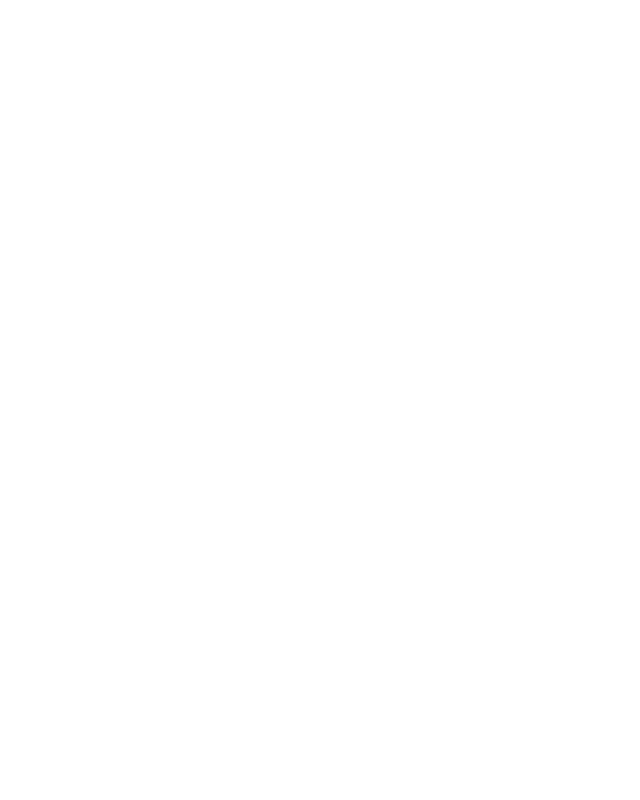
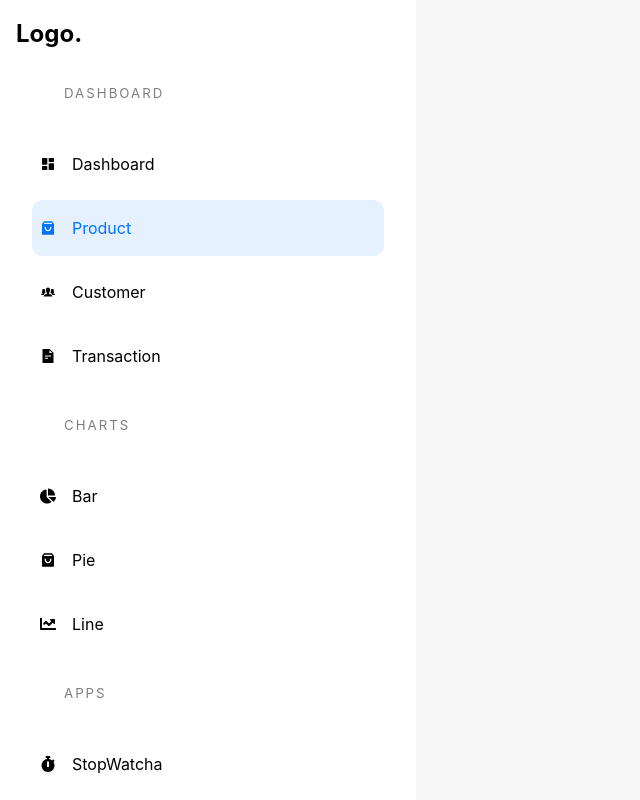
Before and after one commit to abdulmanan-ali/e-commerce, a React (Vite) app: page /admin/product in a window 1280 px wide. Before the commit this address had no page. Shown: the whole page, without its empty margins (0-640 px from the left). Built offline with nearby package versions, Linux system fonts and the light colour scheme.

Commit message:
new commit

```diff
--- a/package.json
+++ b/package.json
@@ -13,6 +13,7 @@
     "@types/react-router-dom": "^5.3.3",
     "react": "^18.3.1",
     "react-dom": "^18.3.1",
+    "react-icons": "^5.3.0",
     "react-router-dom": "^6.26.1"
   },
   "devDependencies": {
@@ -24,6 +25,7 @@
     "eslint-plugin-react-hooks": "^5.1.0-rc.0",
     "eslint-plugin-react-refresh": "^0.4.9",
     "globals": "^15.9.0",
+    "sass-embedded": "^1.78.0",
     "typescript": "^5.5.3",
     "typescript-eslint": "^8.0.1",
     "vite": "^5.4.1"
--- a/src/App.tsx
+++ b/src/App.tsx
@@ -11,6 +11,21 @@
         <Suspense fallback={<Loader />}>
           <Routes>
             <Route path="/admin/dashboard" element={<Dashboard />} />
+            <Route path="/admin/product" element={<Dashboard />} />
+            <Route path="/admin/customer" element={<Dashboard />} />
+            <Route path="/admin/transaction" element={<Dashboard />} />
+
+            {/* Charts */}
+
+            <Route path="/admin/chart/bar" element={<Dashboard />} />
+            <Route path="/admin/chart/pie" element={<Dashboard />} />
+            <Route path="/admin/chart/line" element={<Dashboard />} />
+
+            {/* Apps */}
+
+            <Route path="/admin/app/stopwatch" element={<Dashboard />} />
+            <Route path="/admin/app/coupon" element={<Dashboard />} />
+            <Route path="/admin/app/toss" element={<Dashboard />} />
           </Routes>
         </Suspense>
       </Router>
--- a/src/components/AdminSidebar.tsx
+++ b/src/components/AdminSidebar.tsx
@@ -1,15 +1,142 @@
+import { useLocation, Link, Location } from "react-router-dom";
+import { IconType } from "react-icons";
+import { AiFillFileText } from "react-icons/ai";
+import {
+  // FaChartBar,
+  FaChartLine,
+  FaChartPie,
+  FaGamepad,
+  FaStopwatch,
+} from "react-icons/fa";
+// import { HiMenuAlt4 } from "react-icons/hi";
+import { IoIosPeople } from "react-icons/io";
+import {
+  RiCoupon3Fill,
+  RiDashboardFill,
+  RiShoppingBag3Fill,
+} from "react-icons/ri";
+
 const AdminSidebar = () => {
+  const location = useLocation();
   return (
-    <div className="adminContainer">
-      <ul>
-        <li>
-          1
-        </li>
-      </ul>
-    </div>
-  )
+    <>
+      <aside>
+        <h2>Logo.</h2>
+        <DivOne location={location} />
+        <DivTwo location={location} />
+        <DivThree location={location} />
+      </aside>
+    </>
+  );
+};
+
+const DivOne = ({ location }: { location: Location }) => (
+  <div>
+    <h5>Dashboard</h5>
+    <ul>
+      <Li
+        url="/admin/dashboard"
+        text="Dashboard"
+        Icon={RiDashboardFill}
+        location={location}
+      />
+      <Li
+        url="/admin/product"
+        text="Product"
+        Icon={RiShoppingBag3Fill}
+        location={location}
+      />
+      <Li
+        url="/admin/customer"
+        text="Customer"
+        Icon={IoIosPeople}
+        location={location}
+      />
+      <Li
+        url="/admin/transaction"
+        text="Transaction"
+        Icon={AiFillFileText}
+        location={location}
+      />
+    </ul>
+  </div>
+);
+const DivTwo = ({ location }: { location: Location }) => (
+  <div>
+    <h5>Charts</h5>
+    <ul>
+      <Li
+        url="/admin/chart/bar"
+        text="Bar"
+        Icon={FaChartPie}
+        location={location}
+      />
+      <Li
+        url="/admin/chart/pie"
+        text="Pie"
+        Icon={RiShoppingBag3Fill}
+        location={location}
+      />
+      <Li
+        url="/admin/chart/line"
+        text="Line"
+        Icon={FaChartLine}
+        location={location}
+      />
+    </ul>
+  </div>
+);
+const DivThree = ({ location }: { location: Location }) => (
+  <div>
+    <h5>Apps</h5>
+    <ul>
+      <Li
+        url="/admin/app/stopwatch"
+        text="StopWatcha"
+        Icon={FaStopwatch}
+        location={location}
+      />
+      <Li
+        url="/admin/app/coupon"
+        text="Coupon"
+        Icon={RiCoupon3Fill}
+        location={location}
+      />
+      <Li
+        url="/admin/app/toss"
+        text="Toss"
+        Icon={FaGamepad}
+        location={location}
+      />
+    </ul>
+  </div>
+);
+
+interface LiProps {
+  url: string;
+  text: string;
+  location: Location;
+  Icon: IconType;
 }
 
+const Li = ({ url, location, text, Icon }: LiProps) => (
+  <li
+    style={{
+      backgroundColor: location.pathname.includes(url)
+        ? "rgba(0, 115, 255, 0.1)"
+        : "white",
+    }}
+  >
+    <Link
+      to={url}
+      style={{
+        color: location.pathname.includes(url) ? "rgba(0,115,255" : "black",
+      }}
+    >
+      <Icon />
+      {text}
+    </Link>
+  </li>
+);
 
-
-export default AdminSidebar
+export default AdminSidebar;
--- a/src/index.css
+++ /dev/null
@@ -1,6 +0,0 @@
-:root {
-  font-family: Inter, system-ui, Avenir, Helvetica, Arial, sans-serif;
-  line-height: 1.5;
-  font-weight: 400;
-
-}
--- a/src/main.tsx
+++ b/src/main.tsx
@@ -1,7 +1,7 @@
 import { StrictMode } from 'react'
 import { createRoot } from 'react-dom/client'
 import App from './App.tsx'
-import './index.css'
+import './styles/app.scss'
 
 createRoot(document.getElementById('root')!).render(
   <StrictMode>
--- a/src/pages/Dashboard.tsx
+++ b/src/pages/Dashboard.tsx
@@ -3,7 +3,7 @@
 
 const Dashboard = () => {
   return (
-    <div>
+    <div className="admin-container">
         <AdminSidebar />
     </div>
   )
--- a/src/styles/_mixin.scss
+++ b/src/styles/_mixin.scss
@@ -4,9 +4,16 @@
     text-transform: $case;
 }
 
-@mixin grid ($col: 1fr, $gap: 1 rem, $row: unset) {
+@mixin grid($col: 1fr, $gap: 1rem) {
     display: grid;
-    grid-column: $col;
-    grid-row: $row;
+    grid-template-columns: $col;
     gap: $gap;
 }
+
+@mixin flex($dir: row, $justifyContent: center, $alignItems: center, $gap: 1rem) {
+    display: flex;
+    flex-direction: $dir;
+    justify-content: $justifyContent;
+    align-items: $alignItems;
+    gap: $gap;
+}
--- a/src/styles/app.scss
+++ b/src/styles/app.scss
@@ -0,0 +1,64 @@
+@import "mixin";
+
+:root {
+    font-family: Inter, system-ui, Avenir, Helvetica, Arial, sans-serif;
+    line-height: 1.5;
+    font-weight: 400;
+}
+
+* {
+    margin: 0;
+    padding: 0;
+    box-sizing: border-box;
+}
+
+a {
+    text-decoration: none;
+    color: black;
+}
+
+li {
+    list-style: none;
+}
+
+.admin-container {
+    @include grid(1fr 2fr, 2rem);
+    height: 100vh;
+    background-color: rgb(247, 247, 247);
+
+    >aside {
+        width: 100%;
+        background-color: white;
+        padding: 1rem;
+        overflow-y: auto;
+        z-index: 10;
+
+        &::-webkit-scrollbar {
+            display: none;
+        }
+
+        >div {
+            margin: 2rem 1rem;
+
+            >h5 {
+                @include heading(2px, unset, uppercase);
+                opacity: 0.5;
+                margin: 2rem;
+            }
+
+            >ul {
+                @include flex(column, unset, unset, 0.5rem);
+
+                >li {
+                    padding: 1rem 0.5rem;
+                    border-radius: 10px;
+
+                    >a {
+                        color: rgba(0, 0, 0, 0.825);
+                        @include flex(row, unset);
+                    }
+                }
+            }
+        }
+    }
+}
```
Also changed, not shown: 1 other file (tests, documents, lock files or other folders).
